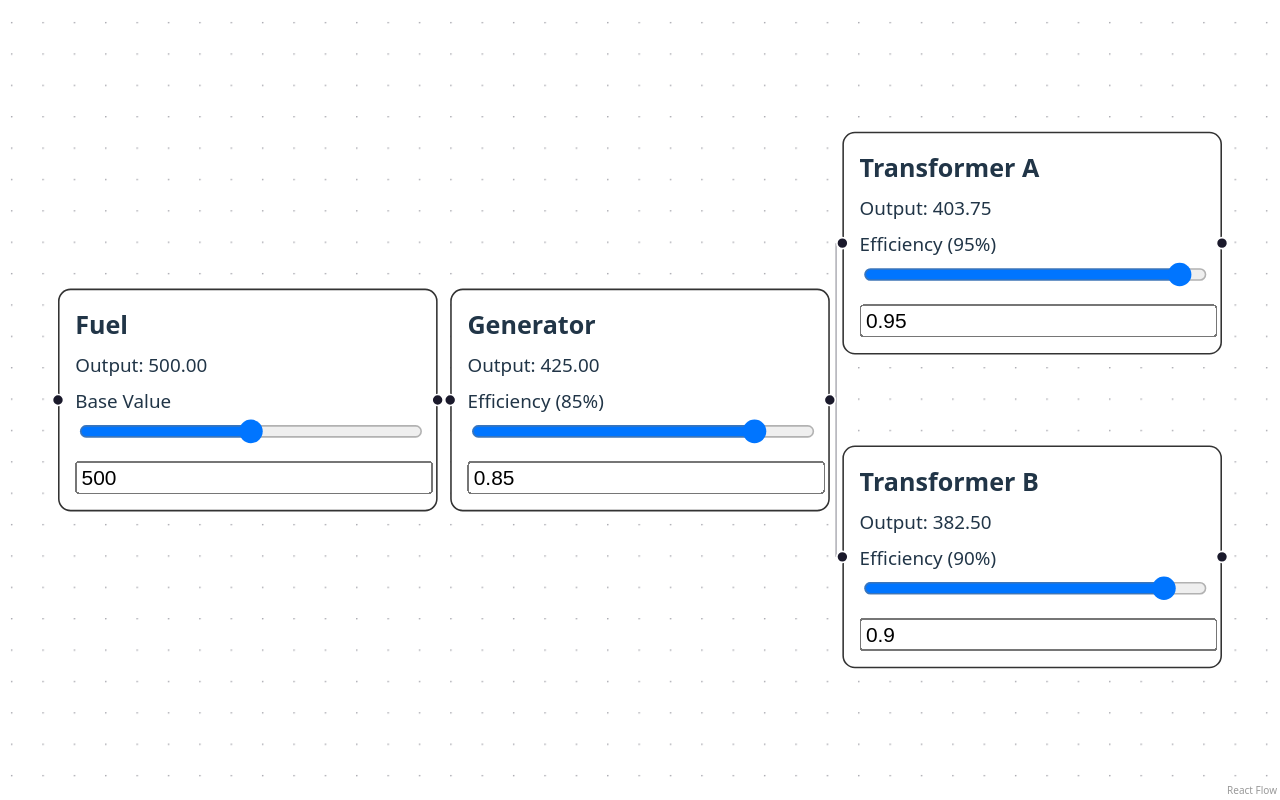
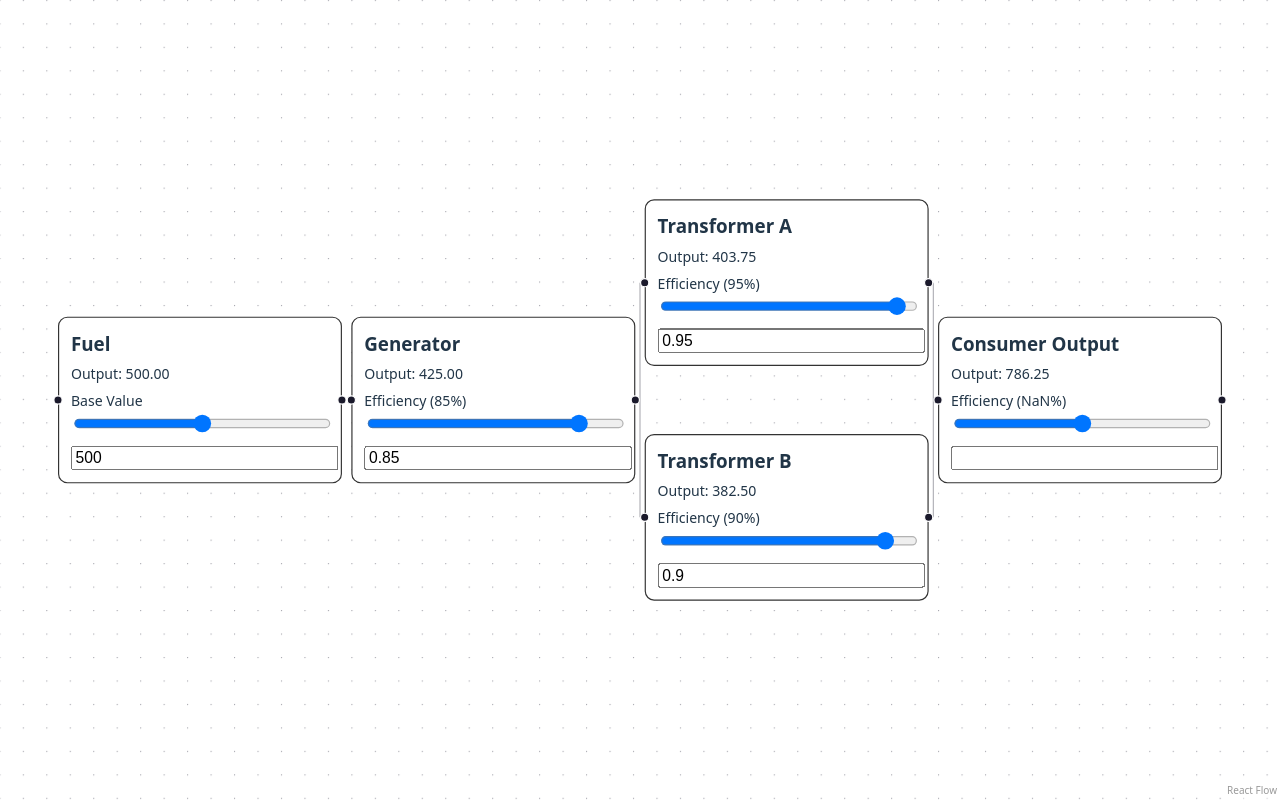
Before and after one commit to seanhwhsu/JellyFish_trial, a React (Vite) app: page / in a window 1280 px wide. Built offline with nearby package versions, Linux system fonts and the light colour scheme.

Commit message:
Update project

```diff
--- a/src/App.jsx
+++ b/src/App.jsx
@@ -11,7 +11,6 @@ import {
 import '@xyflow/react/dist/style.css';
 
 /* ---------------- PROPAGATION ENGINE ---------------- */
-
 function propagate(nodes, edges) {
   const nodeMap = {};
   nodes.forEach((n) => {
@@ -25,26 +24,20 @@ function propagate(nodes, edges) {
   });
 
   let changed = true;
-
   while (changed) {
     changed = false;
-
     nodes.forEach((node) => {
       const inc = incoming[node.id] || [];
-
       let inputSum = 0;
       inc.forEach((srcId) => {
         inputSum += nodeMap[srcId]?.computed || 0;
       });
-
       let newValue;
-
       if (node.data.isSource) {
         newValue = node.data.baseValue;
       } else {
         newValue = inputSum * (node.data.efficiency ?? 1);
       }
-
       if (nodeMap[node.id].computed !== newValue) {
         nodeMap[node.id].computed = newValue;
         changed = true;
@@ -62,10 +55,8 @@ function propagate(nodes, edges) {
 }
 
 /* ---------------- CUSTOM NODE ---------------- */
-
 function EnergyNode({ id, data }) {
   const stop = (e) => e.stopPropagation();
-
   return (
     <div
       style={{
@@ -85,7 +76,6 @@ function EnergyNode({ id, data }) {
       {data.isSource && (
         <>
           <div style={{ fontSize: 12, marginTop: 5 }}>Base Value</div>
-
           <input
             className="nodrag"
             type="range"
@@ -99,14 +89,13 @@ function EnergyNode({ id, data }) {
             onMouseDown={stop}
             style={{ width: '100%' }}
           />
-
           <input
             className="nodrag"
             type="number"
-            value={data.baseValue}
             min="0"
             max="1000"
             step="10"
+            value={data.baseValue}
             onChange={(e) =>
               data.onChange(id, { baseValue: Number(e.target.value) })
             }
@@ -121,7 +110,6 @@ function EnergyNode({ id, data }) {
           <div style={{ fontSize: 12, marginTop: 5 }}>
             Efficiency ({(data.efficiency * 100).toFixed(0)}%)
           </div>
-
           <input
             className="nodrag"
             type="range"
@@ -135,7 +123,6 @@ function EnergyNode({ id, data }) {
             onMouseDown={stop}
             style={{ width: '100%' }}
           />
-
           <input
             className="nodrag"
             type="number"
@@ -159,102 +146,61 @@ function EnergyNode({ id, data }) {
 }
 
 /* ---------------- INITIAL GRAPH ---------------- */
-
 const initialNodes = [
-  {
-    id: 'fuel',
-    type: 'energy',
-    position: { x: 0, y: 100 },
-    data: {
-      label: 'Fuel',
-      isSource: true,
-      baseValue: 500,
-    },
-  },
-  {
-    id: 'gen',
-    type: 'energy',
-    position: { x: 250, y: 100 },
-    data: {
-      label: 'Generator',
-      efficiency: 0.85,
-    },
-  },
-  {
-    id: 't1',
-    type: 'energy',
-    position: { x: 500, y: 0 },
-    data: {
-      label: 'Transformer A',
-      efficiency: 0.95,
-    },
-  },
-  {
-    id: 't2',
-    type: 'energy',
-    position: { x: 500, y: 200 },
-    data: {
-      label: 'Transformer B',
-      efficiency: 0.9,
-    },
-  },
+  { id: 'fuel', type: 'energy', position: { x: 0, y: 100 }, data: { label: 'Fuel', isSource: true, baseValue: 500 } },
+  { id: 'gen', type: 'energy', position: { x: 250, y: 100 }, data: { label: 'Generator', efficiency: 0.85 } },
+  { id: 't1', type: 'energy', position: { x: 500, y: 0 }, data: { label: 'Transformer A', efficiency: 0.95 } },
+  { id: 't2', type: 'energy', position: { x: 500, y: 200 }, data: { label: 'Transformer B', efficiency: 0.9 } },
+  { id: 'out', type: 'energy', position: { x: 750, y: 100 }, data: { label: 'Consumer Output' } },
 ];
 
 const initialEdges = [
   { id: 'e1', source: 'fuel', target: 'gen' },
   { id: 'e2', source: 'gen', target: 't1' },
   { id: 'e3', source: 'gen', target: 't2' },
+  { id: 'e4', source: 't1', target: 'out' },
+  { id: 'e5', source: 't2', target: 'out' },
 ];
 
 /* ---------------- MAIN APP ---------------- */
-
 export default function App() {
   const [nodes, setNodes] = useState(initialNodes);
   const [edges, setEdges] = useState(initialEdges);
 
   const updateNodeData = (id, changes) => {
     setNodes((nds) =>
-      nds.map((n) =>
-        n.id === id
-          ? { ...n, data: { ...n.data, ...changes } }
-          : n
-      )
+      nds.map((n) => (n.id === id ? { ...n, data: { ...n.data, ...changes } } : n))
     );
   };
 
   const onNodesChange = useCallback(
-    (changes) =>
-      setNodes((nds) => applyNodeChanges(changes, nds)),
+    (changes) => setNodes((nds) => applyNodeChanges(changes, nds)),
     []
   );
 
   const onEdgesChange = useCallback(
-    (changes) =>
-      setEdges((eds) => applyEdgeChanges(changes, eds)),
+    (changes) => setEdges((eds) => applyEdgeChanges(changes, eds)),
     []
   );
 
-  const onConnect = useCallback(
-    (params) =>
-      setEdges((eds) => addEdge(params, eds)),
-    []
-  );
-
-  /* --------- PROPAGATE WHENEVER GRAPH CHANGES --------- */
+  const onConnect = useCallback((params) => setEdges((eds) => addEdge(params, eds)), []);
 
   useEffect(() => {
     const computed = propagate(nodes, edges);
 
     setNodes((nds) =>
-      computed.map((n) => ({
-        ...n,
-        data: {
-          ...n.data,
-          onChange: updateNodeData,
-        },
-      }))
+      nds.map((n) => {
+        const updated = computed.find((c) => c.id === n.id);
+        return {
+          ...n,
+          data: { ...n.data, output: updated?.data.output, onChange: updateNodeData },
+        };
+      })
     );
-  }, [edges, nodes.length]);
+  }, [
+    edges,
+    ...nodes.map((n) => (n.data.isSource ? n.data.baseValue : n.data.efficiency)),
+  ]);
 
   return (
     <div style={{ width: '100vw', height: '100vh' }}>
```
